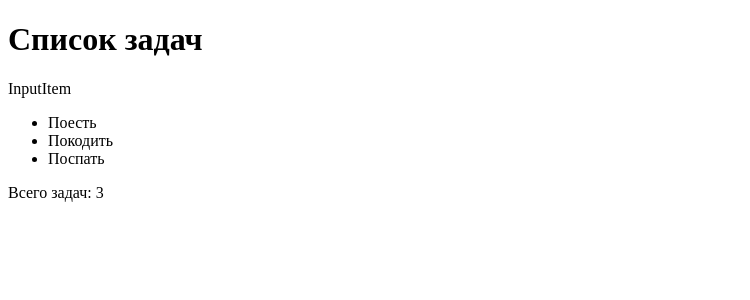
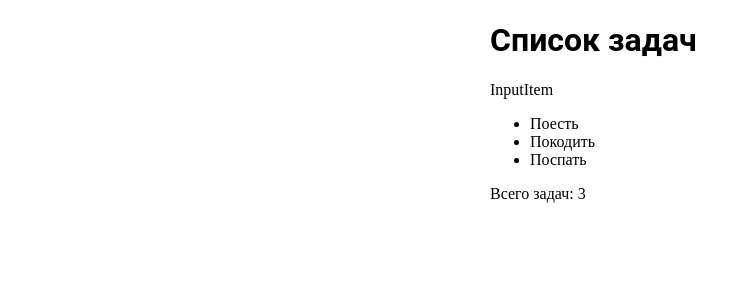
Before and after one commit to WebHeroSchool/alde_react, a React (Create React App) app in the folder todo/: page / in a window 1280 px wide. Shown: the top 300 px of the page, without its empty margins (0-750 px from the left). Built offline with nearby package versions, Linux system fonts and the light colour scheme.

Commit message:
то что должно было быть в выполненых стилях

```diff
--- a/todo/src/components/App/App.css
+++ b/todo/src/components/App/App.css
@@ -0,0 +1,9 @@
+.wrap {
+  display: block;
+  margin: auto;
+  width: 300px;
+}
+
+.title {
+  font-family: Roboto;
+}
--- a/todo/src/components/App/App.js
+++ b/todo/src/components/App/App.js
@@ -2,6 +2,7 @@ import React from 'react'
 import InputItem from '../InputItem/InputItem';
 import ItemList from '../ItemList/ItemList';
 import Footer from '../Footer/Footer';
+import styles from './App.css';
 
 const itemList = [
   {
@@ -16,11 +17,12 @@ const itemList = [
 ];
 
 const App = () => (
-    <div>
-        <h1>Список задач</h1>
+    <div className='wrap'>
+        <h1 className='title'>Список задач</h1>
         <InputItem />
         <ItemList itemList={itemList}/>
         <Footer count={3}/>
+      {console.log(styles)}
     </div>
 );
 
```
